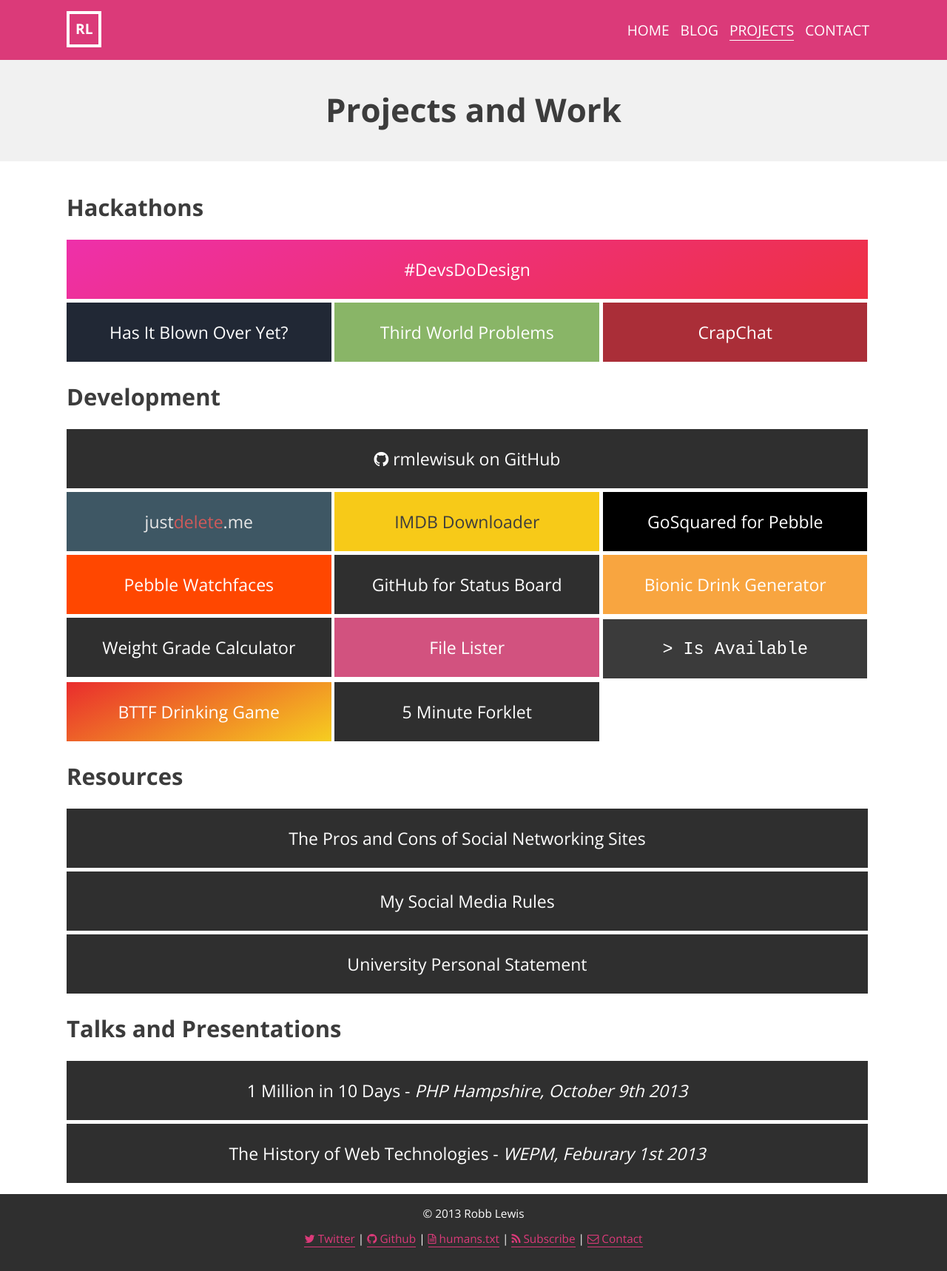
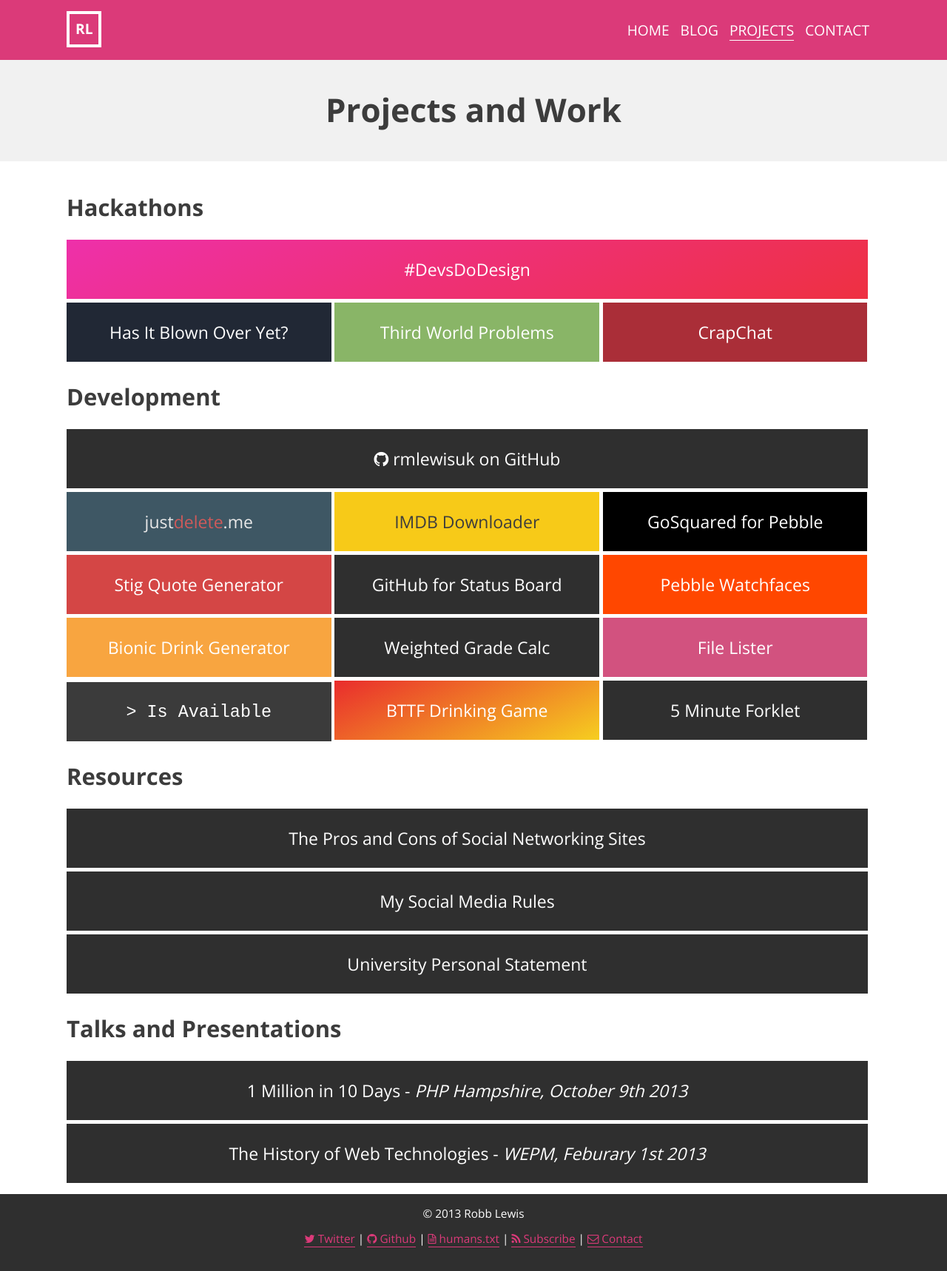
Before and after one commit to rknightuk/robblewis.me-jekyll, a Jekyll site: the page built from projects/index.html, in a window 1280 px wide. Shown: the whole page at 74% size. Built offline with Jekyll 4.4.1, drawn with Linux system fonts in a browser that asks for light colours; Markdown is read by kramdown in place of the engine named in the settings.

Commit message:
Added stig generator

```diff
--- a/assets/css/style.css
+++ b/assets/css/style.css
@@ -437,6 +437,8 @@
 
 .work-block--pebbleGS    { background-color: #000; color: #fff; }
 
+.work-block--stig         { background-color: #d44645; color: #dadfe1; }
+
 .work-block--imdb        { background-color: #f7ca18; }
 a.work-block--imdb       { color: #3D3D3D; }
 
@@ -449,7 +451,7 @@
 
 .work-block--file-lister { background-color: #d2527f; }
 
-.work-block--grade-calc  {}
+.work-block--grade-calc  {  }
 
 .work-block--bionic      { background-color: #f8a540; }
 
--- a/projects/index.html
+++ b/projects/index.html
@@ -55,15 +55,21 @@
         </div>
     </a>
 
-    <a class="work-block work-block--pebble" href="/projects/pebble">
+    <a class="work-block work-block--stig" href="http://code.robblewis.me/stig-quotes/">
         <div class="work-block__meta">
-            Pebble Watchfaces
+            Stig Quote Generator
         </div>
     </a>
 
     <a class="work-block work-block--ghsb" href="/projects/github-status-board">
         <div class="work-block__meta">
             GitHub for Status Board
+        </div>
+    </a>
+
+    <a class="work-block work-block--pebble" href="/projects/pebble">
+        <div class="work-block__meta">
+            Pebble Watchfaces
         </div>
     </a>
 
@@ -75,7 +81,7 @@
 
     <a class="work-block work-block--grade-calc" href="http://code.robblewis.me/weighted-grade-calculator/">
         <div class="work-block__meta">
-            Weight Grade Calculator
+            Weighted Grade Calc
         </div>
     </a>
 
```
Also changed, not shown: _posts/2015/2015-03-26-stig-quote-generator.md (added, +15 -0 lines).
